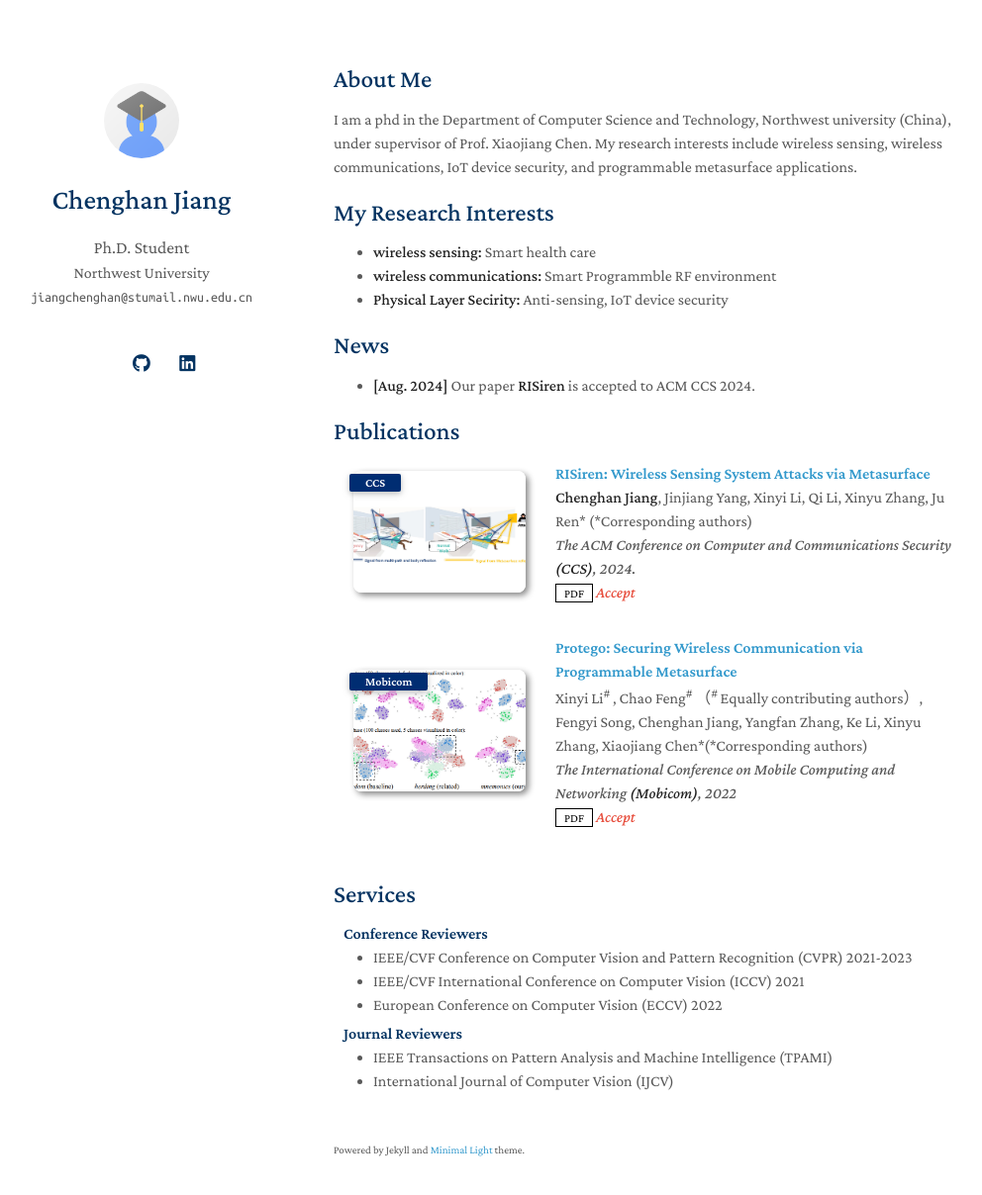
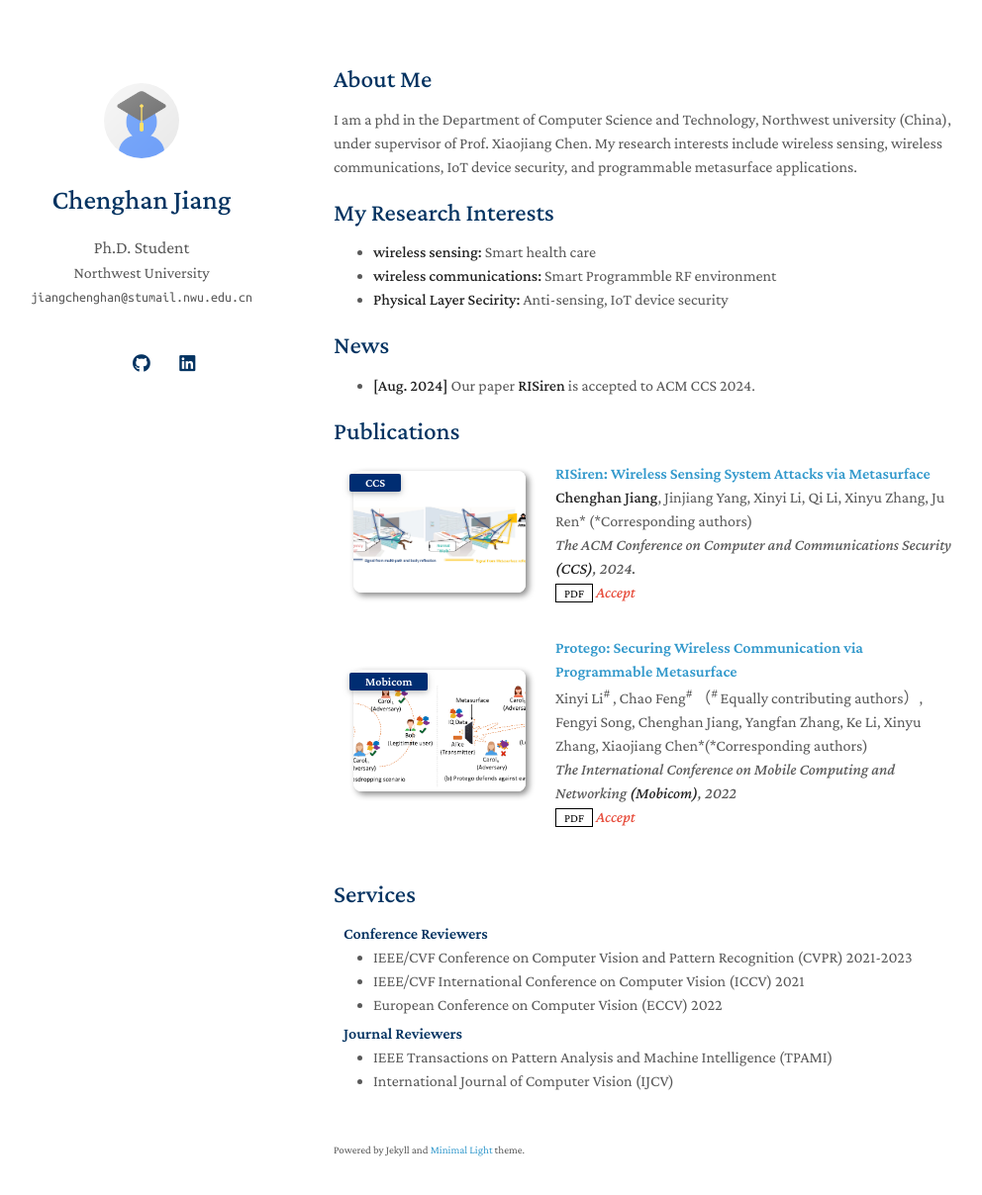
Before and after one commit to HappyChenghan/HappyChenghan.github.io, a Jekyll site: the page built from index.md, in a window 1280 px wide and 1243 px high. Shown: the top 1208 px of the window at 99% size, without its empty margins (133-1125 px from the left). Built offline with Jekyll 4.4.1, drawn with Linux system fonts in a browser that asks for light colours; a style sheet for code colours, icons or effects is not loaded; our own code applies the rules of GitHub Pages for plain Markdown files.

Commit message:
Update publications.yml

```diff
--- a/_data/publications.yml
+++ b/_data/publications.yml
@@ -19,4 +19,4 @@ main:
     # page: https://class-il.mpi-inf.mpg.de/mnemonics/
     # bibtex: https://class-il.mpi-inf.mpg.de/mnemonics/
     notes: Accept
-    image: ./assets/img/teaser_example.png
+    image: ./assets/img/ProtegoFigure1.png
```
